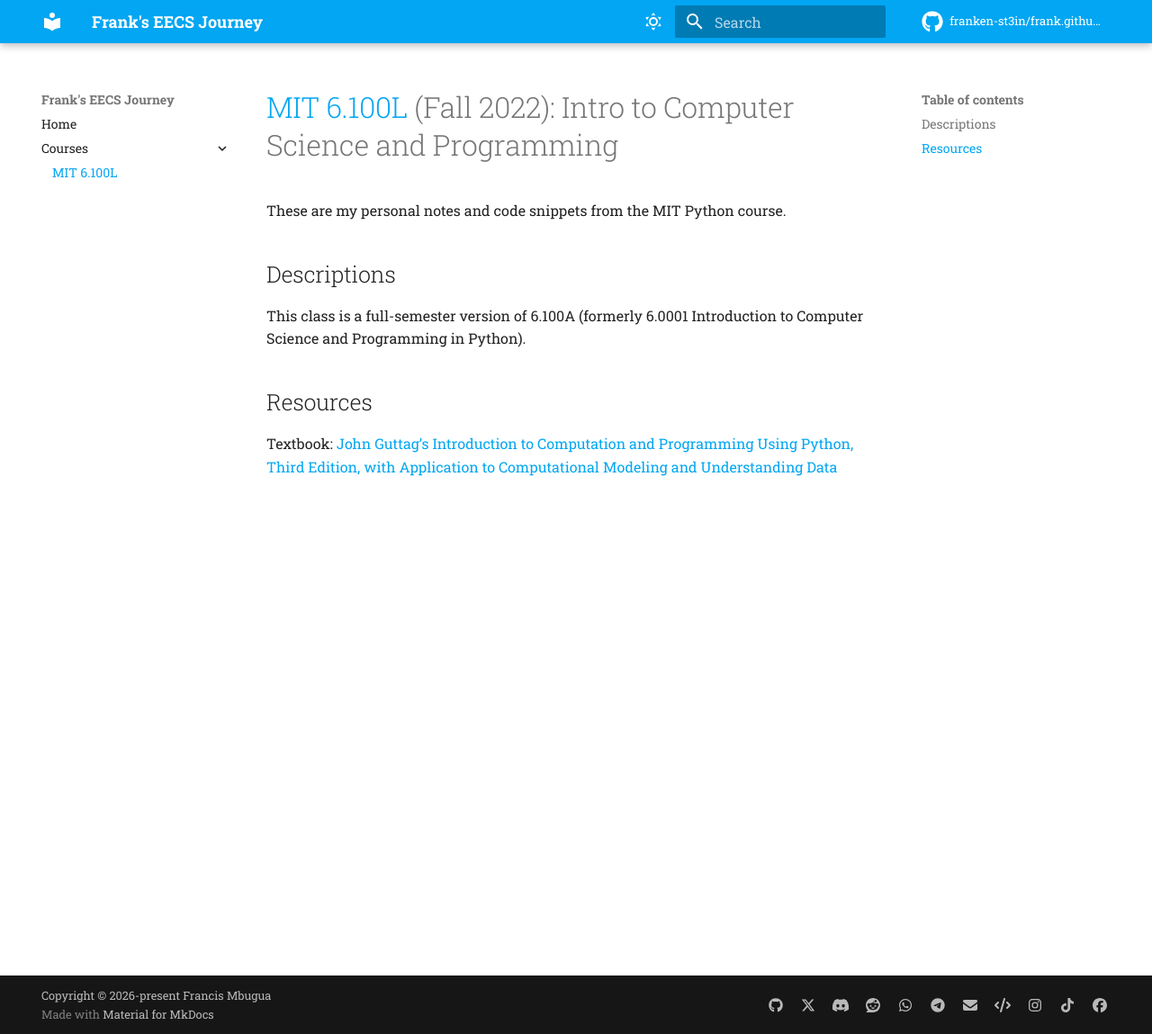
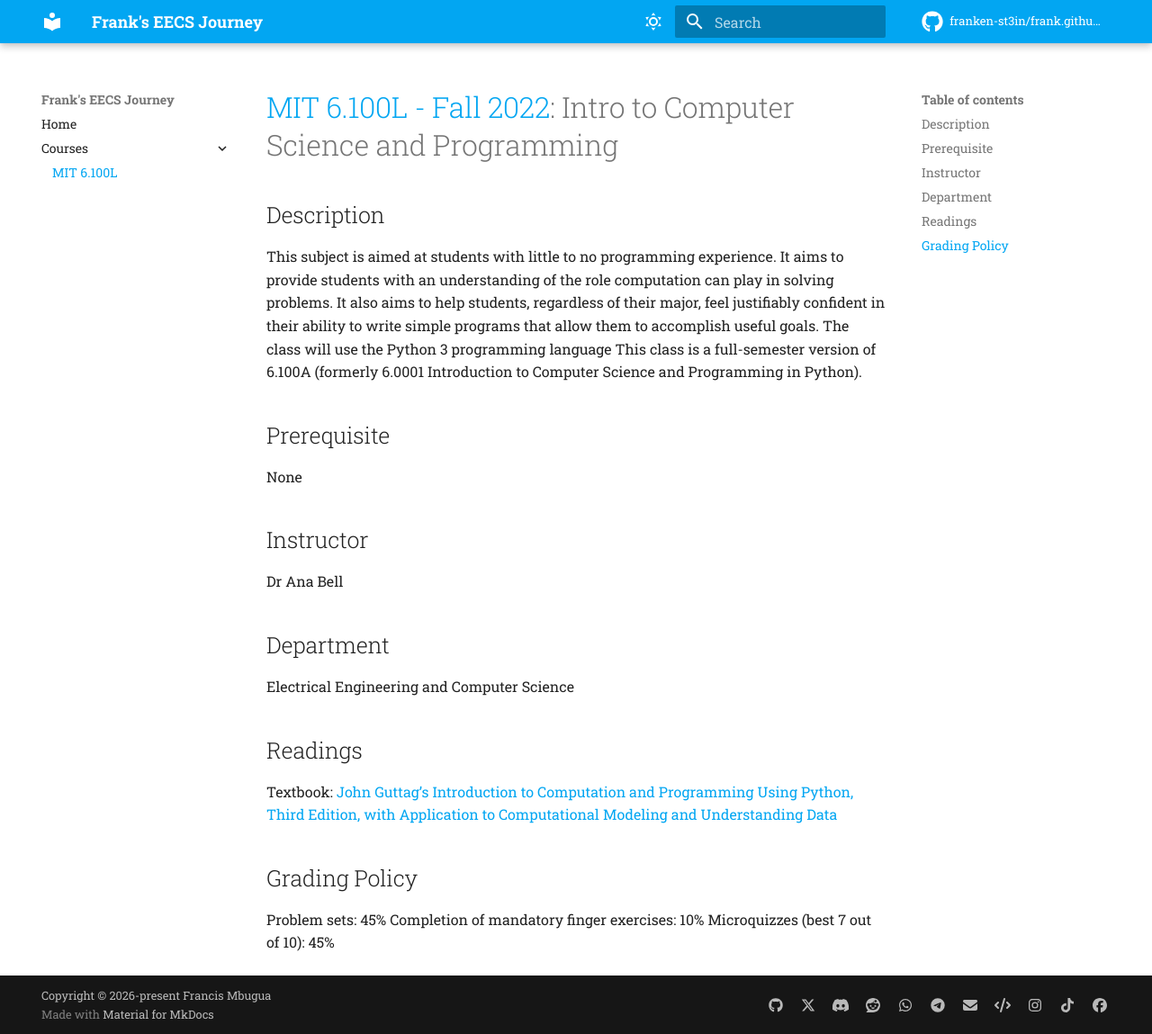
Before and after one commit to franken-st3in/frank.github.io, an MkDocs documentation site: the page built from docs/6-100L.md, in a window 1280 px wide and 1149 px high. Shown: the whole window at 90% size. Built offline with MkDocs 1.6.1 and Material for MkDocs 9.7.7, drawn with Linux system fonts in a browser that asks for light colours; comment, search, counter and statistics services are not loaded.

Commit message:
Revise MIT 6.100L course documentation
Updated course details and added prerequisites, instructor, department, readings, and grading policy sections.

```diff
--- a/docs/6-100L.md
+++ b/docs/6-100L.md
@@ -1,10 +1,22 @@
-# [MIT 6.100L](https://ocw.mit.edu/courses/6-100l-introduction-to-cs-and-programming-using-python-fall-2022/) (Fall 2022): Intro to Computer Science and Programming
+# [MIT 6.100L - Fall 2022](https://ocw.mit.edu/courses/6-100l-introduction-to-cs-and-programming-using-python-fall-2022/): Intro to Computer Science and Programming
 
-These are my personal notes and code snippets from the MIT Python course.
-
-## Descriptions
+## Description
+This subject is aimed at students with little to no programming experience. It aims to provide students with an understanding of the role computation can play in solving problems. It also aims to help students, regardless of their major, feel justifiably confident in their ability to write simple programs that allow them to accomplish useful goals. The class will use the Python 3 programming language
 This class is a full-semester version of 6.100A (formerly 6.0001 Introduction to Computer Science and Programming in Python).
 
+## Prerequisite
+None
 
-## Resources
+## Instructor
+Dr Ana Bell
+
+## Department
+Electrical Engineering and Computer Science
+
+## Readings
 Textbook: [John Guttag’s Introduction to Computation and Programming Using Python, Third Edition, with Application to Computational Modeling and Understanding Data](https://drive.google.com/file/d/1sx5CF_g_G8WS4FzlQU025nsORusAqE3O/view?usp=sharing)
+
+## Grading Policy
+Problem sets: 45%
+Completion of mandatory finger exercises: 10%
+Microquizzes (best 7 out of 10): 45%
```
